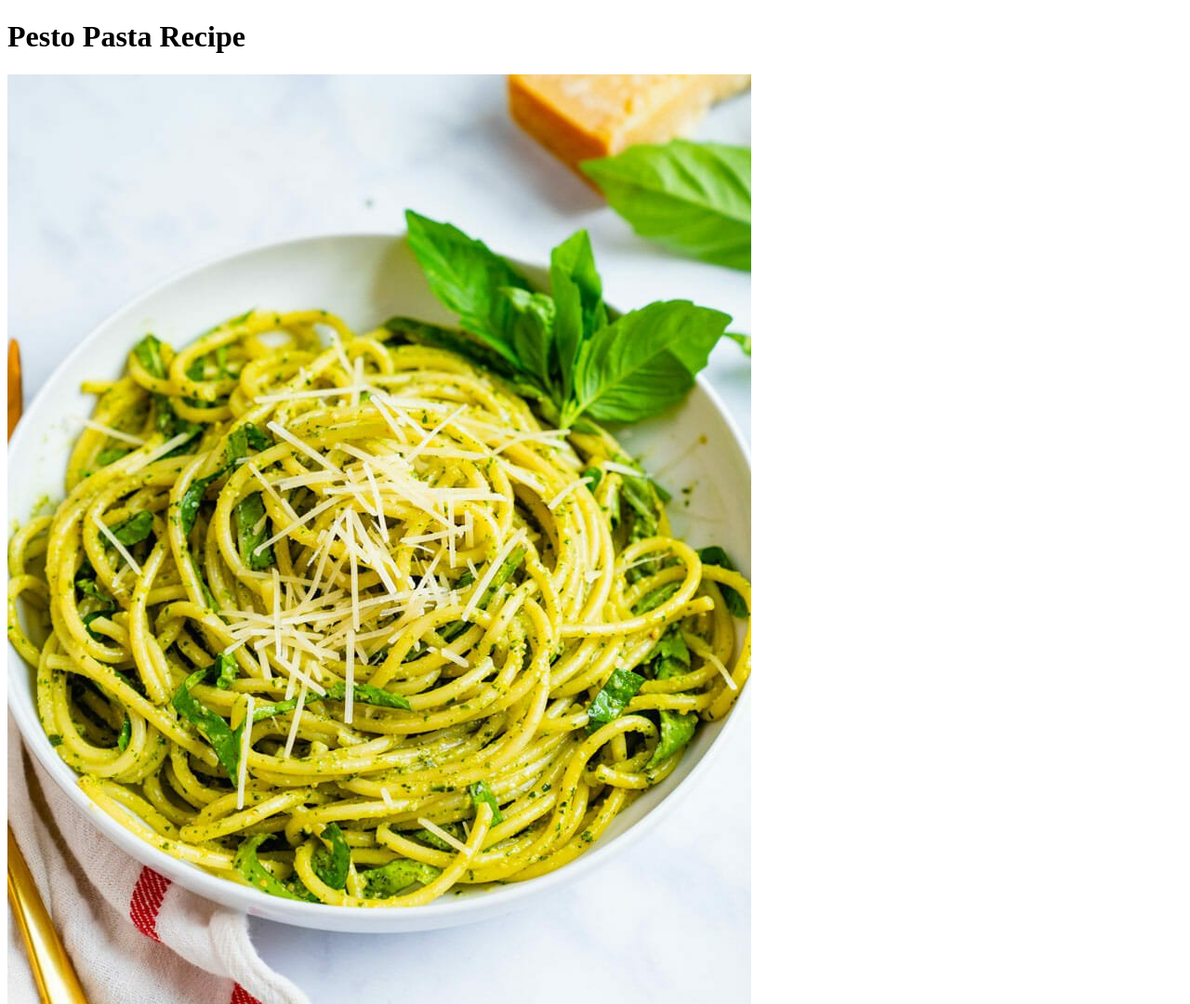
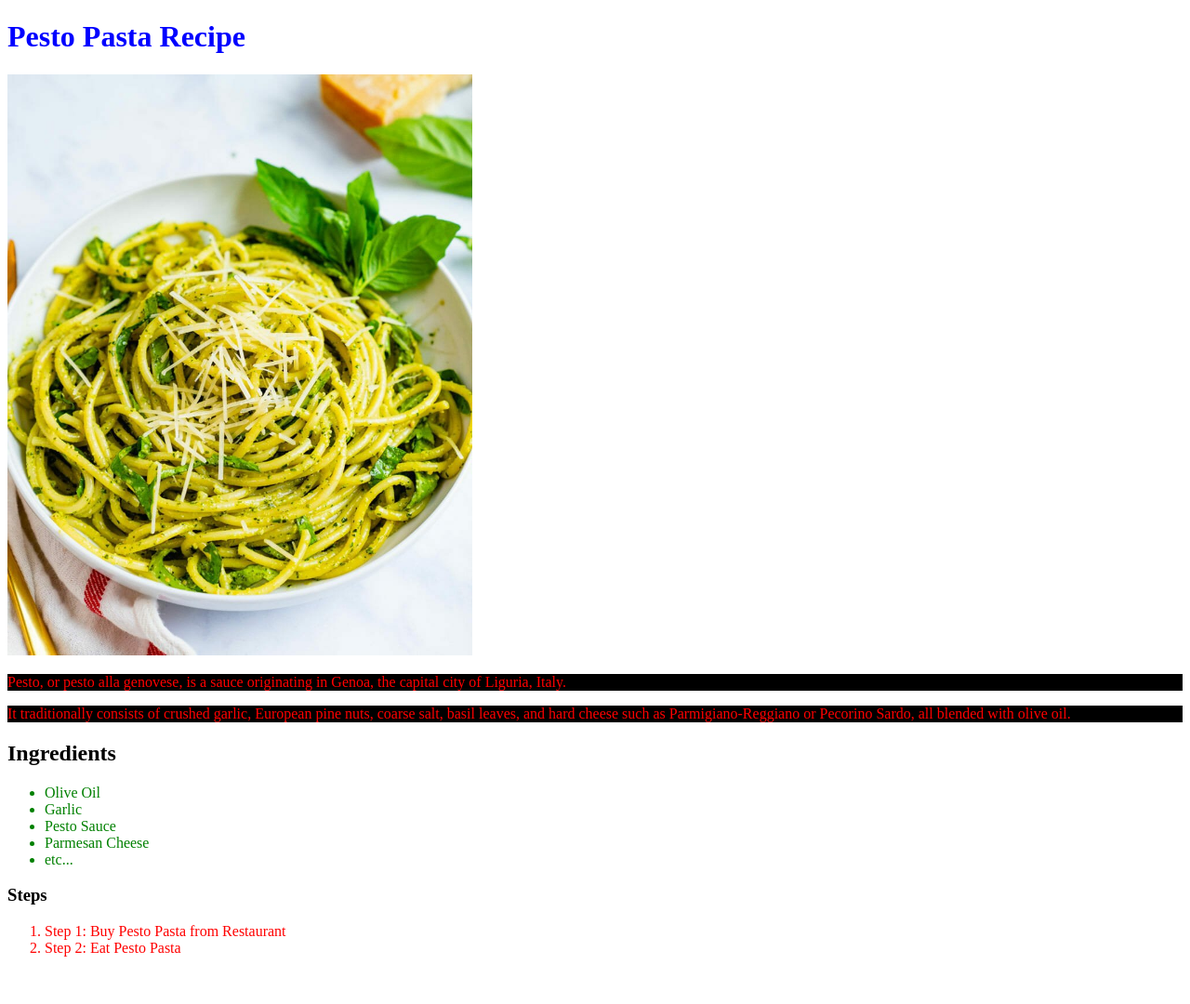
Before and after one commit to digi-coder/odin-recipes, a plain HTML site: page recipes/pesto_pasta.html in a window 1280 px wide. Shown: the top 1080 px of the page at 93% size. After the commit the page ends 1045 px from the top, so only its background shows below. Drawn offline with Linux system fonts and the light colour scheme.

Commit message:
Edited style.css, fixed link to css in index.html, edit pesto_pasta.html and add internal css, edit mushroom_risotto.html and add inlilne css.

```diff
--- a/css/style.css
+++ b/css/style.css
@@ -1,6 +1,6 @@
 /* style.css */
 
-.title {
+.page-title {
     color:blue;
 }
 
--- a/recipes/pesto_pasta.html
+++ b/recipes/pesto_pasta.html
@@ -4,12 +4,29 @@
     <meta charset="UTF-8">
     <meta http-equiv="X-UA-Compatible" content="IE=edge">
     <meta name="viewport" content="width=device-width, initial-scale=1.0">
+    <style>
+        h1 {
+            color: blue;
+        }
+        img {
+            height: auto;
+            width: 500px;
+        }
+        p {
+            color:red;
+            background-color:black;
+        }
+        ol {
+            color:red;
+        }
+        ul {
+            color:green;
+        }
+    </style>
     <title>Pesto Pasta Recipe</title>
 </head>
 <body>
-    <div id="title">
-        <h1>Pesto Pasta Recipe</h1>
-    </div>
+    <h1>Pesto Pasta Recipe</h1>
     <img src="../images/pesto_pasta.jpg" alt="A Picture of Pesto Pasta">
     <p>Pesto, or pesto alla genovese, is a sauce originating in Genoa, the capital city of Liguria, Italy.</p>
     <p>It traditionally consists of crushed garlic, European pine nuts, coarse salt, basil leaves, and hard cheese such as Parmigiano-Reggiano or Pecorino Sardo, all blended with olive oil.</p>
```
Also changed, not shown: index.html (+1 -1 lines), recipes/mushroom_risotto.html (+6 -2 lines).
